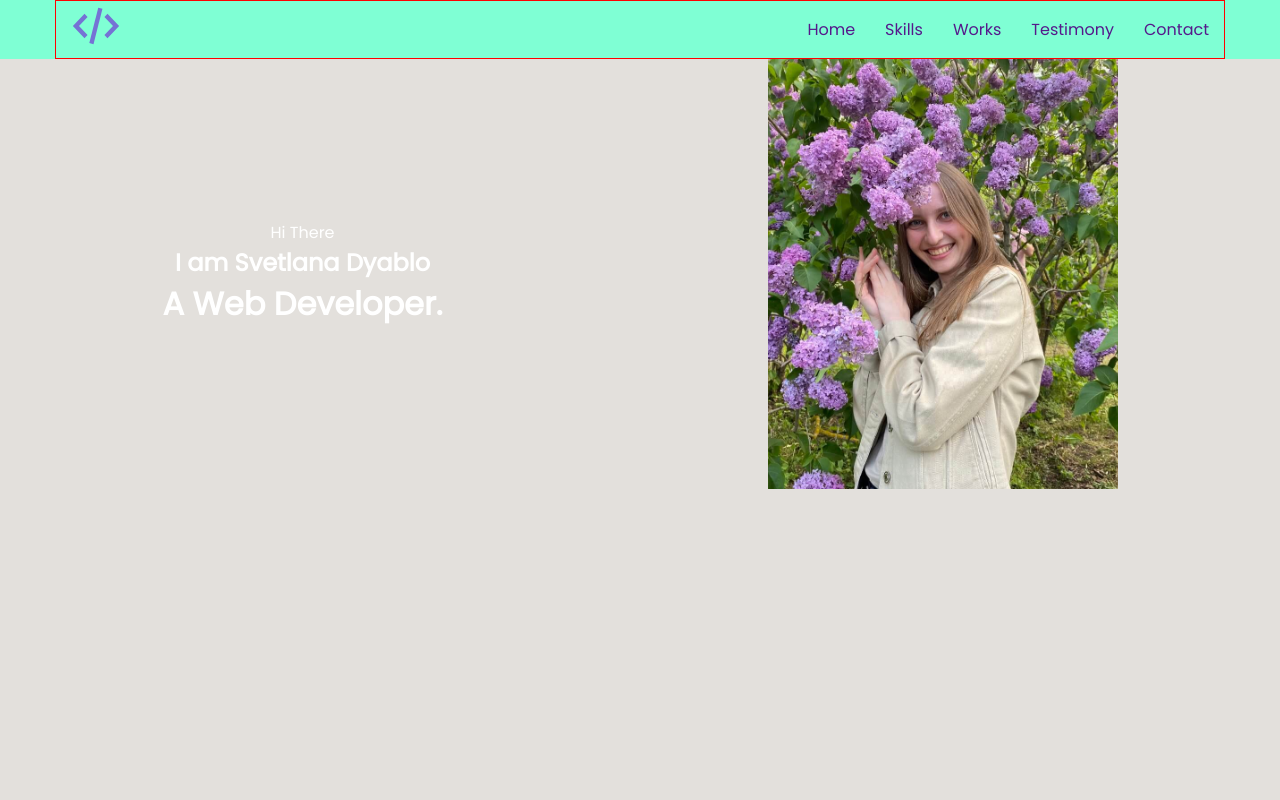
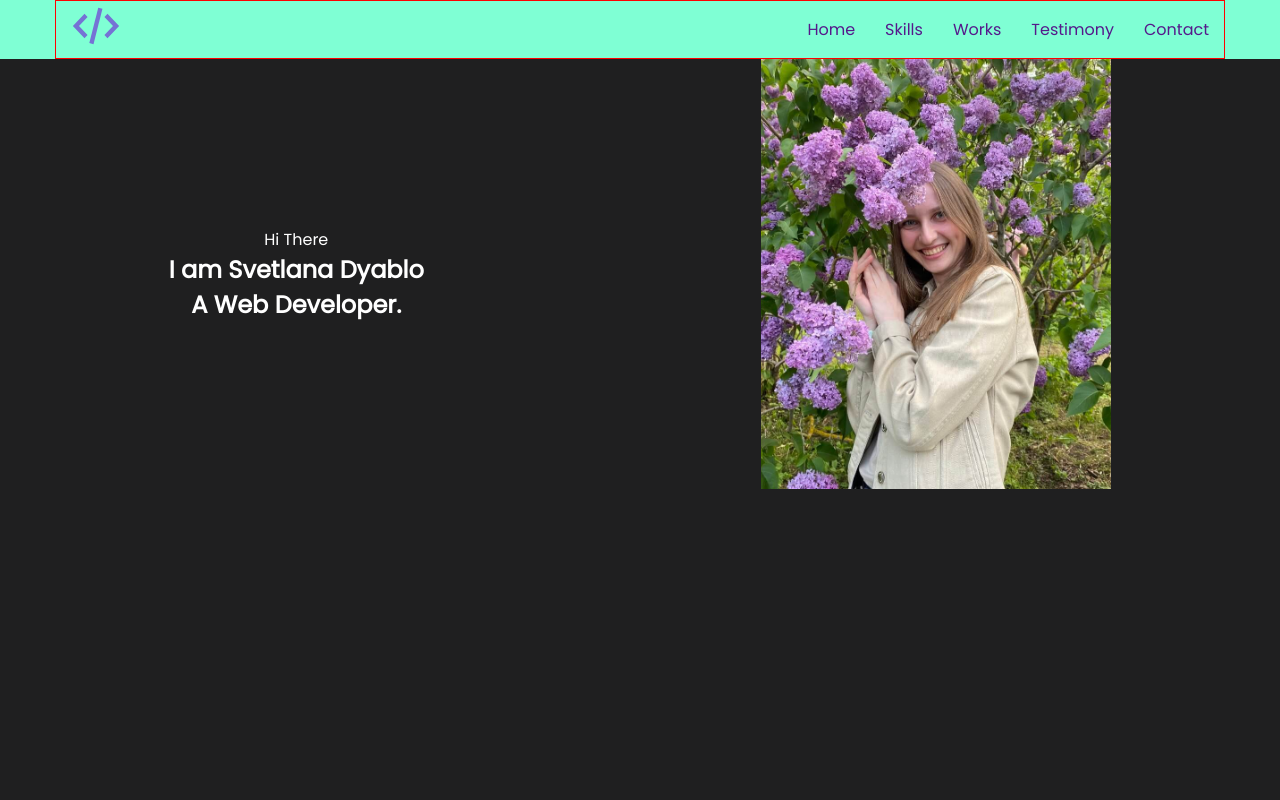
Before and after one commit to Vadimrch/portfolio, a React (Vite) app: page / in a window 1280 px wide. Shown: the top 800 px of the page. Built offline with nearby package versions, Linux system fonts and the light colour scheme.

Commit message:
debag main

```diff
--- a/src/layout/sections/main/Main.tsx
+++ b/src/layout/sections/main/Main.tsx
@@ -17,7 +17,7 @@ export const Main = () => {
         </StyledMain>
     );
 };
-const StyledMain = styled.div`
+const StyledMain = styled.section`
     min-height: 100vh;
     background-color: #e3e0dc;
 
```
